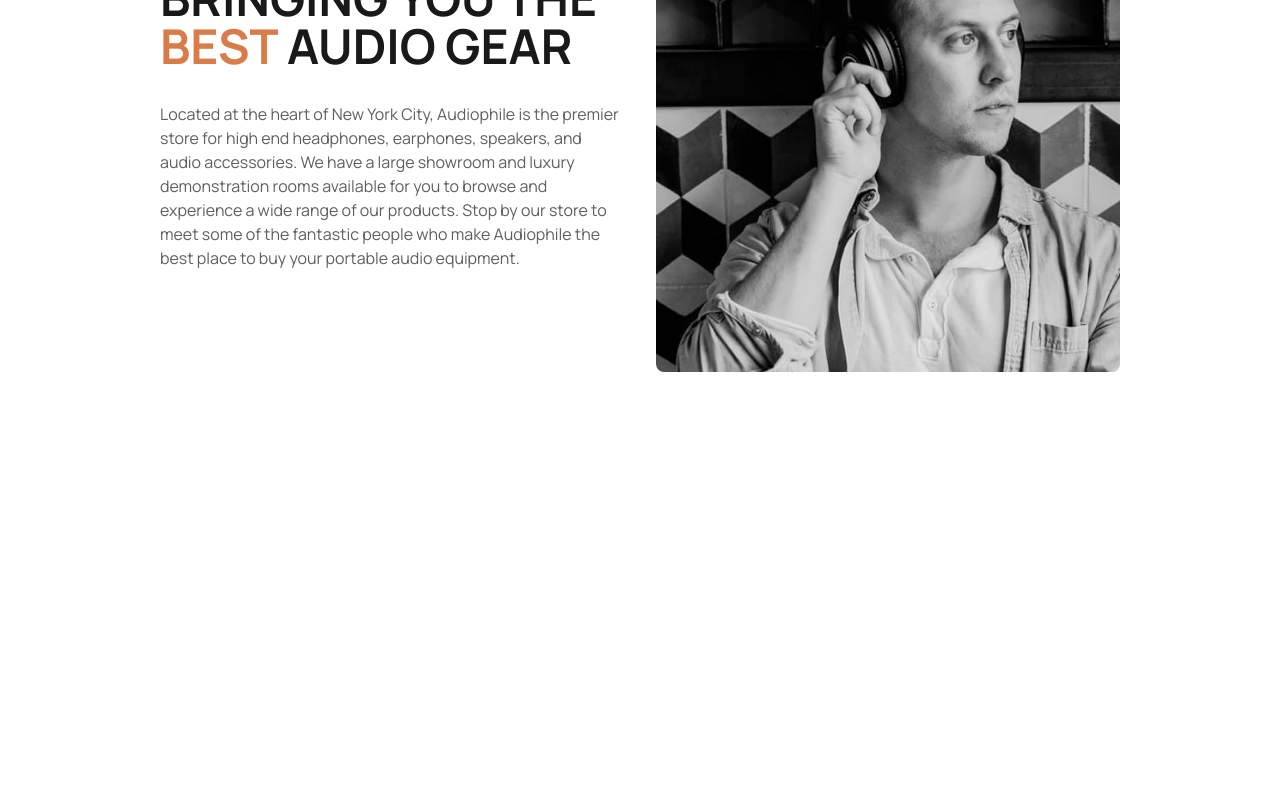
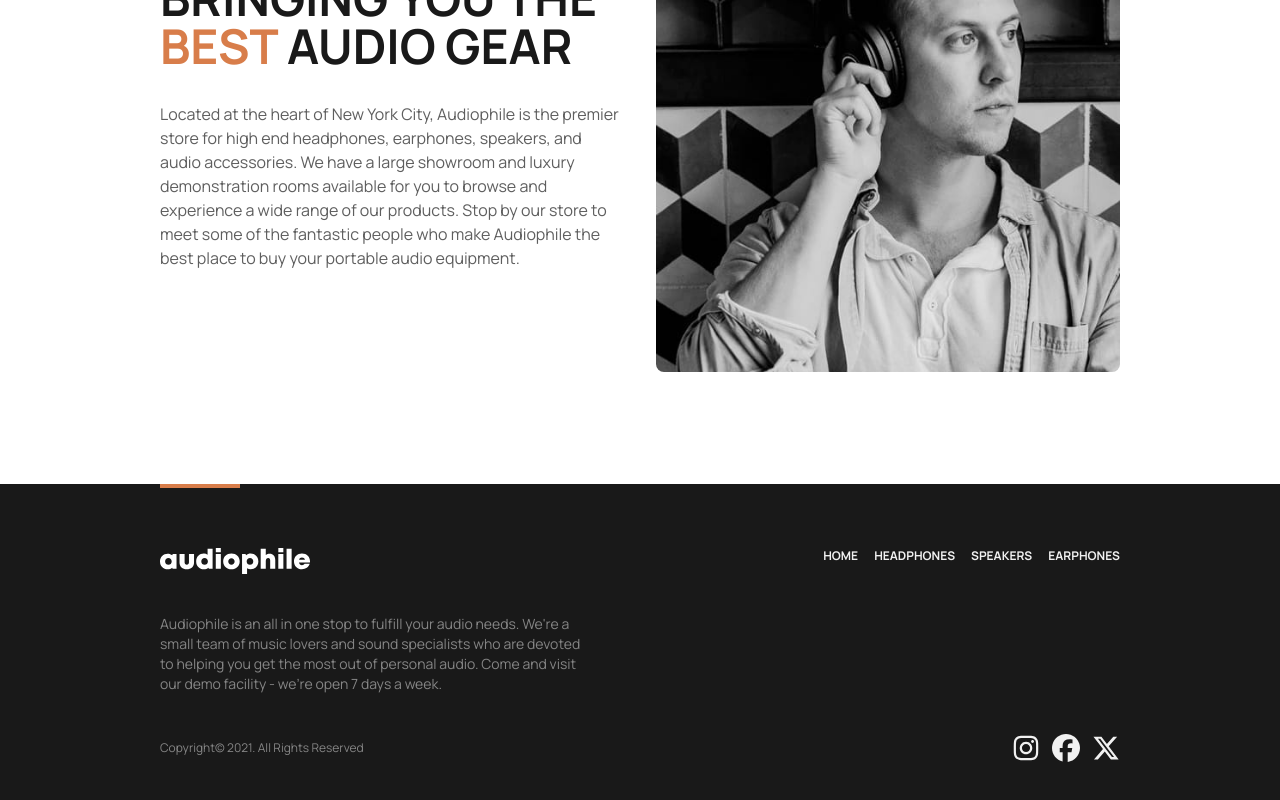
Before and after one commit to mersadrezazadeh/audiophile-ecommerce-website, a Next.js app: page / in a window 1280 px wide. Shown: the part 2560-3360 px from the top of the page. Before the commit the page ends 3044 px from the top, so only its background shows below. Built offline with nearby package versions, Linux system fonts and the light colour scheme.

Commit message:
add footer

```diff
--- a/app/layout.tsx
+++ b/app/layout.tsx
@@ -2,6 +2,8 @@
 import { Manrope } from "next/font/google";
 import "./globals.css";
 import Navbar from "@/components/navbar/Navbar";
+import About from "@/components/about/About";
+import Footer from "@/components/footer/Footer";
 
 const manrope = Manrope({ subsets: ["latin"] });
 
@@ -20,6 +22,8 @@
       <body className={manrope.className}>
         <Navbar />
         {children}
+        <About />
+        <Footer />
       </body>
     </html>
   );
--- a/app/page.tsx
+++ b/app/page.tsx
@@ -1,7 +1,6 @@
 import Hero from "@/components/hero/Hero";
 import Categories from "@/components/categories/Categories";
 import Products from "@/components/products/Products";
-import About from "@/components/about/About";
 
 function HomePage() {
   return (
@@ -9,7 +8,6 @@
       <Hero />
       <Categories />
       <Products />
-      <About />
     </>
   );
 }
--- /dev/null
+++ b/components/footer/Footer.tsx
@@ -0,0 +1,46 @@
+import Link from "next/link";
+import Logo from "../navbar/Logo";
+import { links } from "@/utils/links";
+import { FaInstagram, FaFacebook, FaXTwitter } from "react-icons/fa6";
+
+function Footer() {
+  return (
+    <footer className="bg-gray-800">
+      <div className="container relative grid gap-10 px-4 py-16 lg:grid-cols-2">
+        <div className="absolute left-4 top-0 h-1 w-20 bg-brand-100 " />
+        <Logo />
+        <ul className="flex gap-4 text-xs font-bold uppercase text-gray-300 lg:justify-end">
+          {links.map((link) => (
+            <li className="hover:text-brand-100" key={link.title}>
+              <Link href={link.path}>{link.title}</Link>
+            </li>
+          ))}
+        </ul>
+        <p className="max-w-[50ch] text-sm text-gray-300/50 lg:col-span-2">
+          Audiophile is an all in one stop to fulfill your audio needs.
+          We&apos;re a small team of music lovers and sound specialists who are
+          devoted to helping you get the most out of personal audio. Come and
+          visit our demo facility - we’re open 7 days a week.
+        </p>
+        <div className="flex items-center justify-between lg:col-span-2">
+          <p className="text-xs text-gray-300/50">
+            Copyright&copy; 2021. All Rights Reserved
+          </p>
+          <div className="flex justify-between gap-3 text-gray-300">
+            <a href="/">
+              <FaInstagram className="size-7 hover:text-brand-100" />
+            </a>
+            <a href="/">
+              <FaFacebook className="size-7 hover:text-brand-100" />
+            </a>
+            <a href="/">
+              <FaXTwitter className="size-7 hover:text-brand-100" />
+            </a>
+          </div>
+        </div>
+      </div>
+    </footer>
+  );
+}
+
+export default Footer;
--- a/package.json
+++ b/package.json
@@ -11,7 +11,8 @@
   "dependencies": {
     "next": "14.1.0",
     "react": "^18",
-    "react-dom": "^18"
+    "react-dom": "^18",
+    "react-icons": "^5.0.1"
   },
   "devDependencies": {
     "@types/node": "^20",
```
Also changed, not shown: 1 other file (tests, documents, lock files or other folders).
